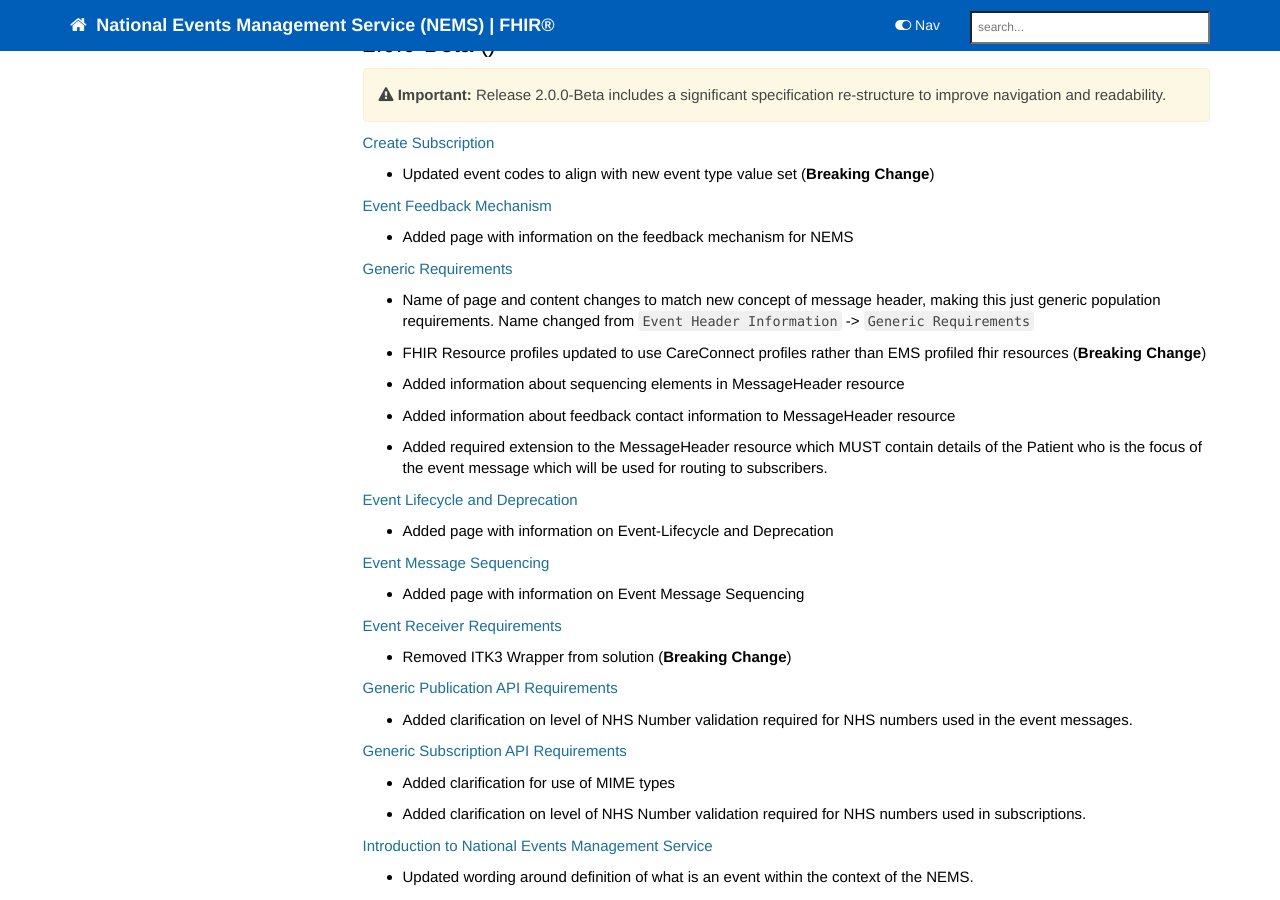
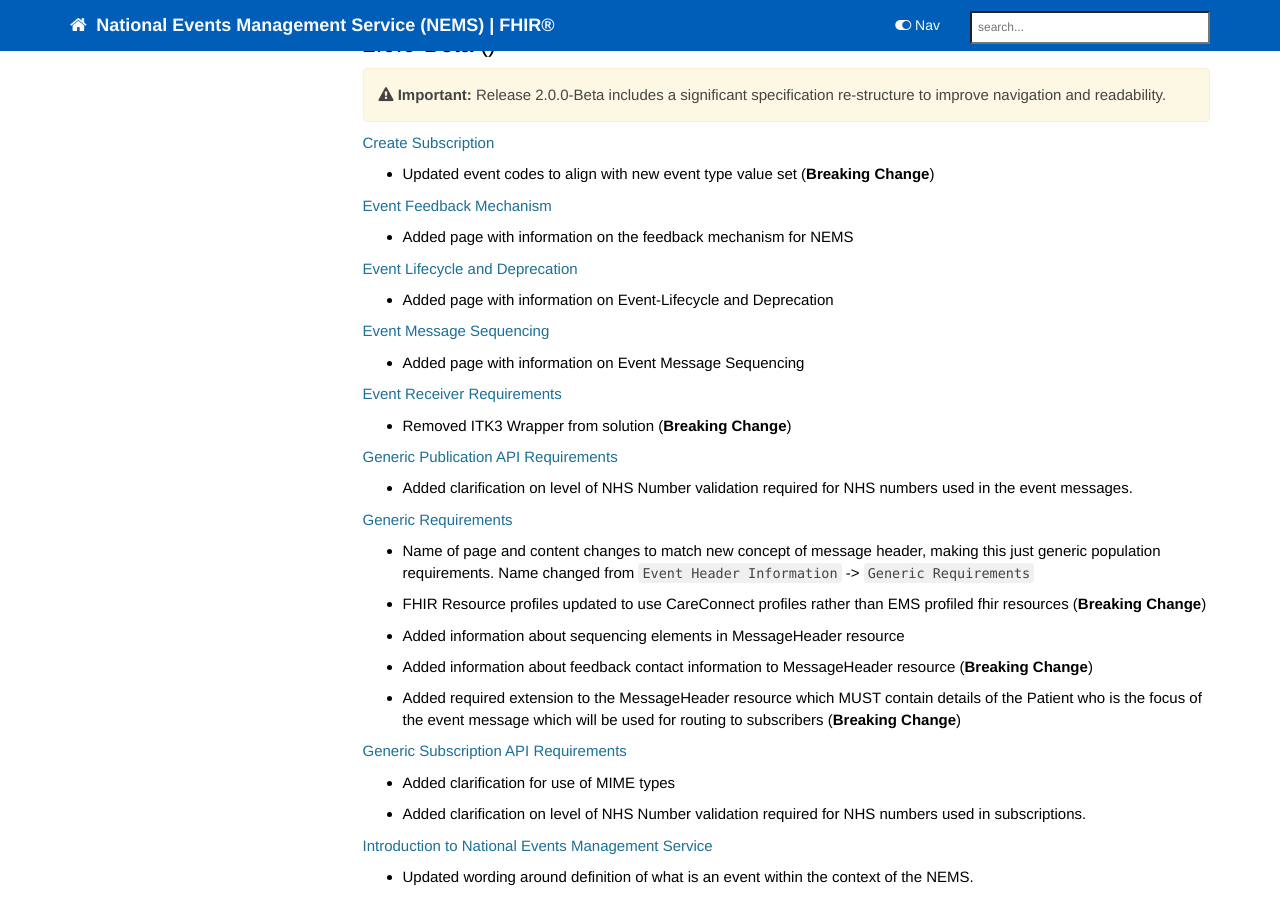
Before and after one commit to nhsconnect/Events-Management, a Jekyll site: the page built from pages/overview/overview_release_notes.md, in a window 1280 px wide and 900 px high, scrolled down 288 px. Built offline with Jekyll 4.4.1, drawn with Linux system fonts in a browser that asks for light colours; nearby versions of some CDN libraries; comment, search, counter and statistics services are not loaded; some of the changed lines change nothing that is shown.

Commit message:
Re-ordered release notes alphabetically

```diff
--- a/pages/overview/overview_release_notes.md
+++ b/pages/overview/overview_release_notes.md
@@ -18,13 +18,6 @@
 [Event Feedback Mechanism](overview_msg_architecture_feedback.html)
 - Added page with information on the feedback mechanism for NEMS
 
-[Generic Requirements](explore_genreic_event_requirements.html)
-- Name of page and content changes to match new concept of message header, making this just generic population requirements. Name changed from `Event Header Information` -> `Generic Requirements`
-- FHIR Resource profiles updated to use CareConnect profiles rather than EMS profiled fhir resources (**Breaking Change**)
-- Added information about sequencing elements in MessageHeader resource
-- Added information about feedback contact information to MessageHeader resource
-- Added required extension to the MessageHeader resource which MUST contain details of the Patient who is the focus of the event message which will be used for routing to subscribers.
-
 [Event Lifecycle and Deprecation](overview_msg_architecture_life_cycle.html)
 - Added page with information on Event-Lifecycle and Deprecation
 
@@ -36,6 +29,13 @@
 
 [Generic Publication API Requirements](publication_general_api_guidance.html)
 - Added clarification on level of NHS Number validation required for NHS numbers used in the event messages.
+
+[Generic Requirements](explore_genreic_event_requirements.html)
+- Name of page and content changes to match new concept of message header, making this just generic population requirements. Name changed from `Event Header Information` -> `Generic Requirements`
+- FHIR Resource profiles updated to use CareConnect profiles rather than EMS profiled fhir resources (**Breaking Change**)
+- Added information about sequencing elements in MessageHeader resource
+- Added information about feedback contact information to MessageHeader resource (**Breaking Change**)
+- Added required extension to the MessageHeader resource which MUST contain details of the Patient who is the focus of the event message which will be used for routing to subscribers (**Breaking Change**)
 
 [Generic Subscription API Requirements](subscription_general_api_guidance.html)
 - Added clarification for use of MIME types
```
